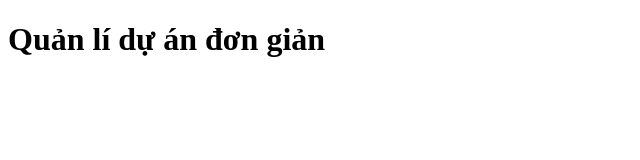
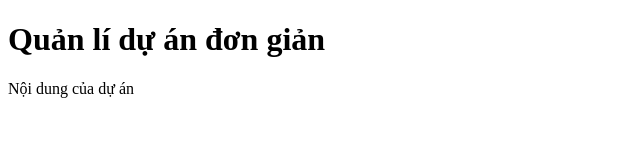
Before and after one commit to ngocyenns/quan-li-du-an, a plain HTML site: page index.html in a window 1280 px wide. Shown: the whole page, without its empty margins (0-640 px from the left). Drawn offline with Linux system fonts and the light colour scheme.

Commit message:
Update index.html

```diff
--- a/index.html
+++ b/index.html
@@ -7,5 +7,6 @@
 </head>
 <body>
     <h1>Quản lí dự án đơn giản </h1>
+    <p>Nội dung của dự án</p>
 </body>
 </html>
```
